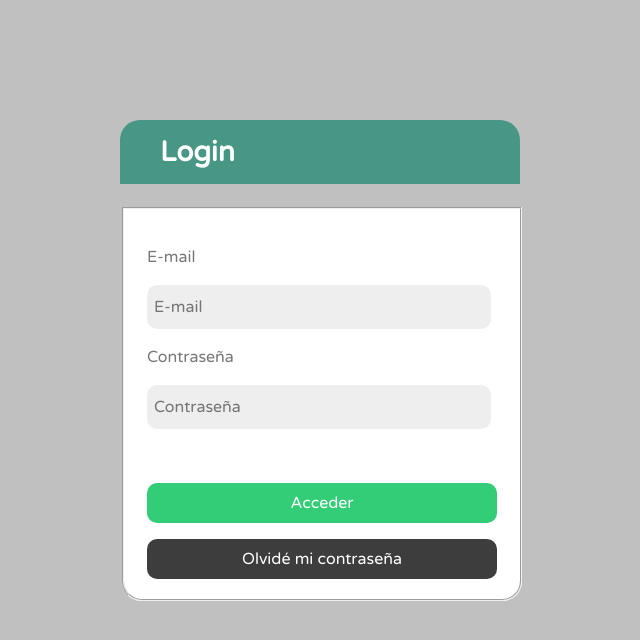
After one commit to facultadEL/electronicaFacultad, a PHP site: page /login.php in a window 1280 px wide. The commit adds this page. Shown: the top 640 px of the page, without its empty margins (320-960 px from the left). Run offline with PHP 8.4, Linux system fonts and the light colour scheme; some libraries are stand-ins or nearby versions.

Commit message:
creación del login, jugué con css jaja

```diff
--- /dev/null
+++ b/conexion.php
@@ -0,0 +1,5 @@
+<?php
+$conn = pg_connect("host=localhost port=5432 user=postgres password=postgres dbname=ppselectronica") or die("Error de conexion.".pg_last_error());//conexion local
+
+//$conn = pg_connect("host=190.114.198.126 port=5432 user=extension password=newgenius dbname=ppselectronica") or die("Error de conexion.".pg_last_error()); //conexion facu
+?>
--- /dev/null
+++ b/css/login.css
@@ -0,0 +1,124 @@
+@charset "utf-8";
+/* CSS Document */
+
+/* ---------- FONTAWESOME ---------- */
+/* ---------- http://fortawesome.github.com/Font-Awesome/ ---------- */
+/* ---------- http://weloveiconfonts.com/ ---------- */
+
+@import url(http://weloveiconfonts.com/api/?family=fontawesome);
+
+/* ---------- ERIC MEYER'S RESET CSS ---------- */
+/* ---------- http://meyerweb.com/eric/tools/css/reset/ ---------- */
+
+@import url(http://meyerweb.com/eric/tools/css/reset/reset.css);
+
+/* ---------- FONTAWESOME ---------- */
+
+[class*="fontawesome-"]:before {
+  font-family: 'FontAwesome', sans-serif;
+}
+
+/* ---------- GENERAL ---------- */
+
+body {
+	background-color: #C0C0C0; /* color de fondo */
+	color: #000;
+	font-family: "Varela Round", Arial, Helvetica, sans-serif;
+	font-size: 16px;
+	line-height: 1.5em;
+}
+
+input {
+	border: none;
+	font-family: inherit;
+	font-size: inherit;
+	font-weight: inherit;
+	line-height: inherit;
+	-webkit-appearance: none;
+}
+
+/* ---------- LOGIN ---------- */
+
+#login {
+	margin: 120px auto; /* margen superior */
+	width: 400px;
+}
+
+#login h2 {
+	background-color: #489785; /*color de fondo del login.. #f95252*/
+	-webkit-border-radius: 20px 20px 0 0;
+	-moz-border-radius: 20px 20px 0 0;
+	border-radius: 20px 20px 0 0;
+	color: #fff; /*color de la palabra login*/
+	font-size: 28px;
+	padding: 20px 26px;
+}
+
+#login h2 span[class*="fontawesome-"] {
+	margin-right: 14px;
+}
+
+#login fieldset {
+	background-color: #fff; /*si cambiamos #fff por trasnparent queda transparente.. Es el color dentro del login*/
+	-webkit-border-radius: 0 0 20px 20px;
+	-moz-border-radius: 0 0 20px 20px;
+	border-radius: 0 0 20px 20px;
+	padding: 20px 23px;
+}
+
+#login fieldset p {
+	color: #777;
+	margin-bottom: 14px;
+	font-style: bold;
+}
+
+#login fieldset p:last-child {
+	margin-bottom: 0;
+}
+
+#login fieldset input {
+	-webkit-border-radius: 5px;
+	-moz-border-radius: 5px;
+	border-radius: 10px;
+}
+
+#login fieldset input[type="email"], #login fieldset input[type="password"] {
+	background-color: #eee;
+	color: #777;
+	padding: 7px;
+	width: 330px;
+	height: 30px;
+}
+
+#login fieldset input[type="email"]:hover, #login fieldset input[type="password"]:hover{
+	background-color: #ddd;
+}
+
+#login fieldset input[type="submit"] {
+	background-color: #33cc77;
+	color: #fff;
+	display: block;
+	margin: 0 auto;
+	padding: 12px 16;
+	cursor: pointer;
+	width: 350px;
+	height: 40px;
+}
+
+#login fieldset input[type="submit"]:hover {
+	background-color: #489785;
+}
+
+#login fieldset input[type="button"] {
+	background-color: #3D3D3D;
+	color: #fff;
+	display: block;
+	margin: 0 auto;
+	cursor: pointer;
+	width: 350px;
+	height: 40px;
+}
+
+#login fieldset input[type="button"]:hover {
+	background-color: #979797;
+}
--- /dev/null
+++ b/login.php
@@ -0,0 +1,26 @@
+<!doctype html>
+<html lang="en-US">
+<head>
+	<meta charset="utf-8">
+	<title>Login</title>
+	<link rel="stylesheet" href="http://fonts.googleapis.com/css?family=Varela+Round">
+	<link rel="stylesheet" href="css/login.css">
+</head>
+<body>
+	<div id="login">
+		<h2><span class="fontawesome-lock"></span>Login</h2>
+		<form action="" method="POST">
+			<fieldset>
+				<p><label for="email">E-mail</label></p>
+				<p><input type="email" id="email" value="" placeholder="E-mail"/></p> <!-- JS because of IE support; better: placeholder="mail@address.com" -->
+
+				<p><label for="password">Contrase&ntilde;a</label></p>
+				<p><input type="password" id="password" value="" placeholder="Contrase&ntilde;a"/></p> <!-- JS because of IE support; better: placeholder="password" -->
+				<br>
+				<p><input type="submit" value="Acceder"></p>
+				<p><input type="button" value="Olvid&eacute; mi contrase&ntilde;a"></p>
+			</fieldset>
+		</form>
+	</div> <!-- end login -->
+</body>
+</html>
```
Also changed, not shown: index.php (+7 -0 lines).
